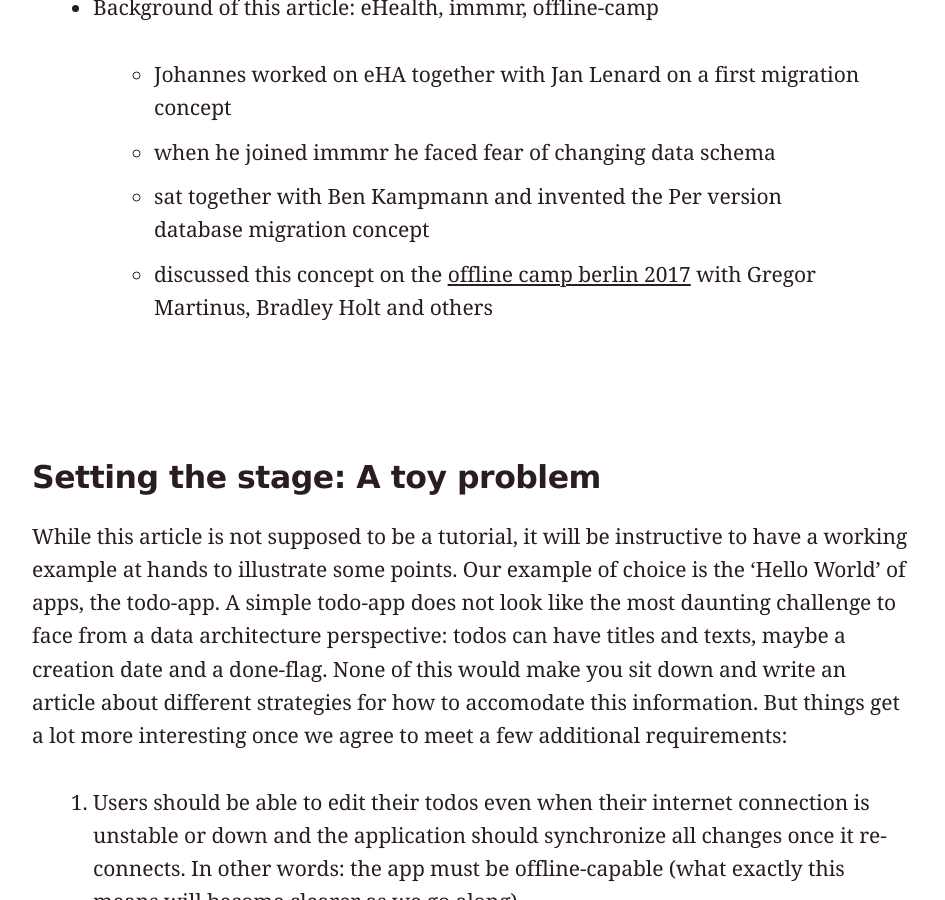
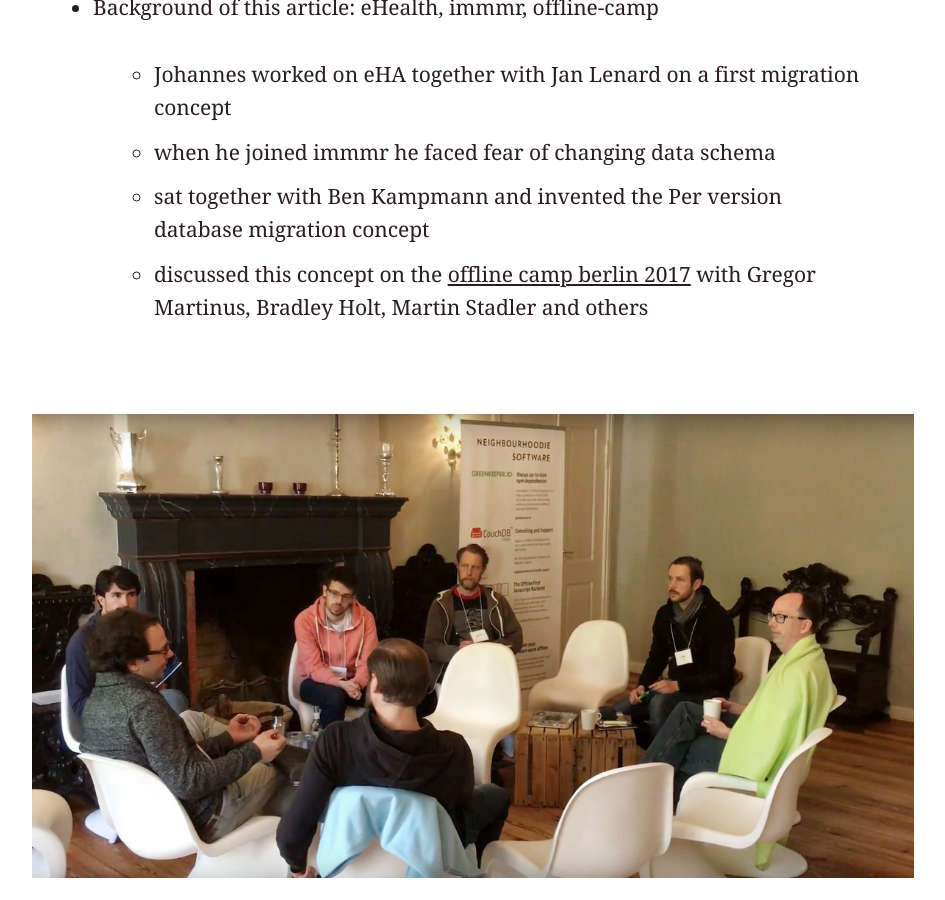
Before and after one commit to jo/sync-tank, a Jekyll site: the page built from migrations.md, in a window 1280 px wide and 900 px high, scrolled down 5294 px. Shown: the whole window, without its empty margins (96-1041 px from the left). Built offline with Jekyll 4.4.1, drawn with Linux system fonts in a browser that asks for light colours; our own code applies the rules of GitHub Pages for plain Markdown files; formulas are drawn with MathJax 3; some of the changed text lies outside the part shown.

Commit message:
add image of migration session at offline camp

```diff
--- a/migrations.md
+++ b/migrations.md
@@ -65,7 +65,12 @@ Move 'why couchdb' paragraph from below (chapter 4) to here
   - Johannes worked on eHA together with Jan Lenard on a first migration concept
   - when he joined immmr he faced fear of changing data schema
   - sat together with Ben Kampmann and invented the Per version database migration concept
-  - discussed this concept on the [offline camp berlin 2017](http://offlinefirst.org/camp/berlin/) with Gregor Martinus, Bradley Holt and others
+  - discussed this concept on the [offline camp berlin 2017](http://offlinefirst.org/camp/berlin/) with Gregor Martinus, Bradley Holt, Martin Stadler and others
+
+<figure>
+  <img src="images/offline-camp-migration-session.jpg" alt="Migration session at Offline Camp 2017 Berlin" />
+  <figcaption>Migration session at Offline Camp 2017 Berlin</figcaption>
+</figure>
 
 
 ## Setting the stage: A toy problem
```
Also changed, not shown: literature.md (+5 -0 lines), images/offline-camp-migration-session.jpg (added).
